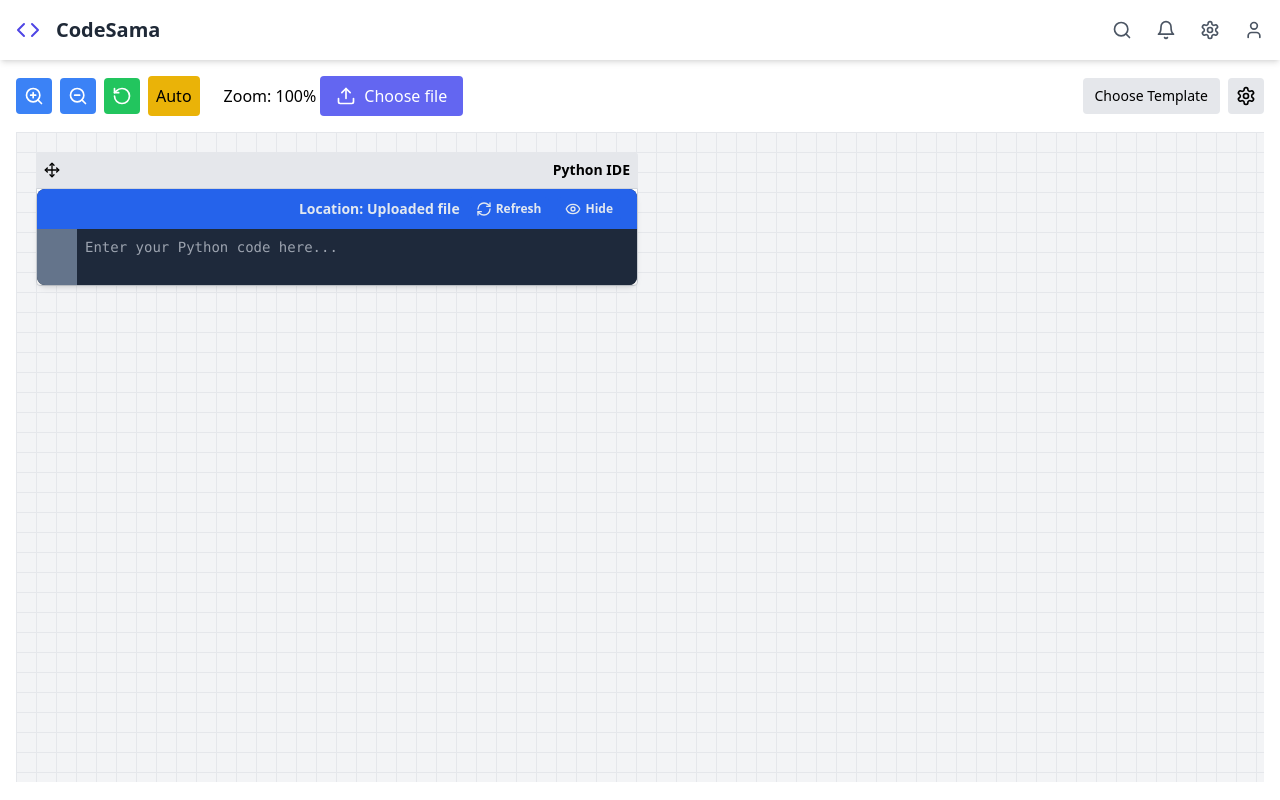
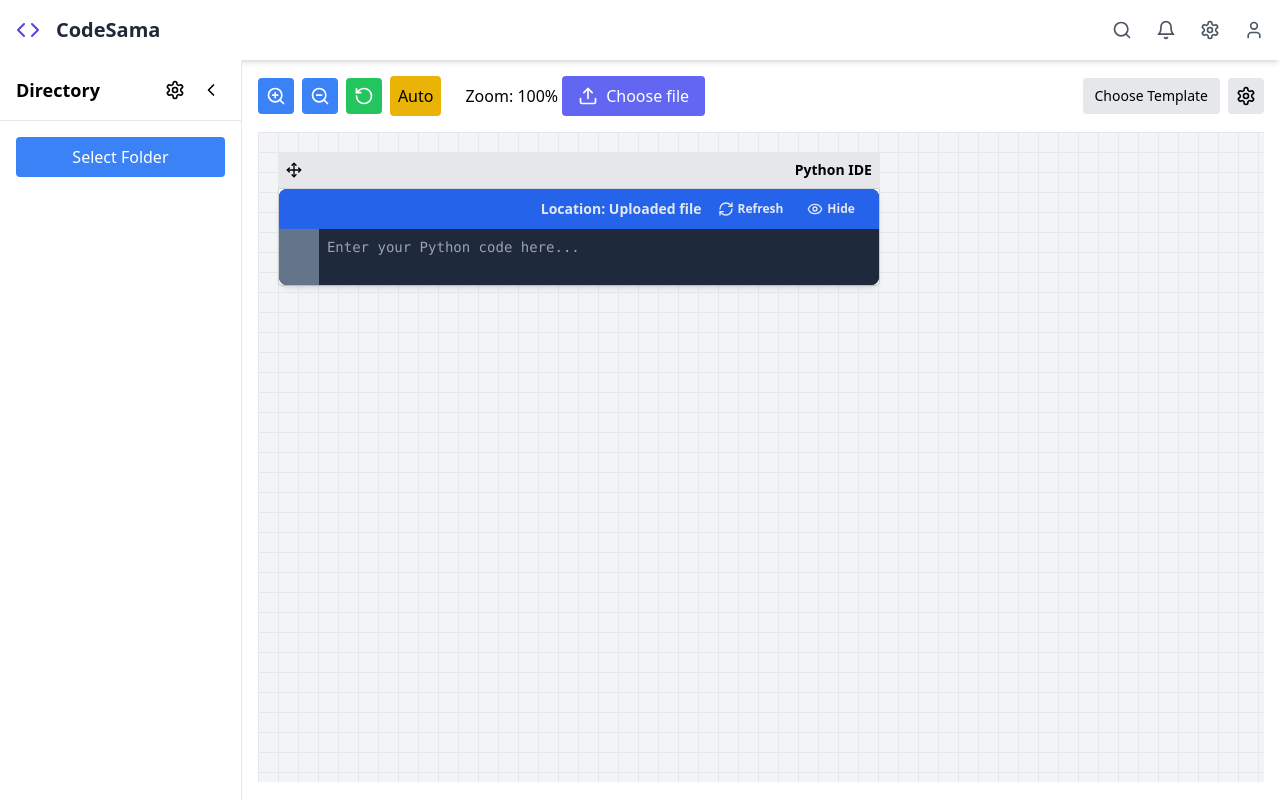
Before and after one commit to fridayowl/CodeSama, a React (Create React App) app: page / in a window 1280 px wide. Built offline with nearby package versions, Linux system fonts and the light colour scheme.

Commit message:
added directory view on the left side

```diff
--- a/src/App.tsx
+++ b/src/App.tsx
@@ -1,14 +1,24 @@
-import React from 'react';
+import React, { useState } from 'react';
 import NavBarMinimal from './NavBar';
 import DesignCanvas from './DesignCanvas';
+import Directory, { FileSystemItem } from './Directory';
 
 function App() {
+  const [directoryStructure, setDirectoryStructure] = useState<FileSystemItem[]>([]);
+
+  const handleFolderSelect = (folder: FileSystemItem[]) => {
+    setDirectoryStructure(folder);
+  };
+
   return (
     <div className="App flex flex-col h-screen">
       <NavBarMinimal />
-      <main className="flex-grow overflow-hidden">
-        <DesignCanvas />
-      </main>
+      <div className="flex-grow flex overflow-hidden">
+        <Directory items={directoryStructure} onFolderSelect={handleFolderSelect} />
+        <main className="flex-grow overflow-hidden">
+          <DesignCanvas />
+        </main>
+      </div>
     </div>
   );
 }
--- /dev/null
+++ b/src/Directory.tsx
@@ -0,0 +1,215 @@
+import React, { useState, useCallback, useMemo } from 'react';
+import { Folder, File, ChevronRight, ChevronDown, ChevronLeft, ChevronRight as ChevronRightExpand, Settings } from 'lucide-react';
+
+export interface FileSystemItem {
+    name: string;
+    type: 'file' | 'folder';
+    children?: FileSystemItem[];
+}
+
+interface DirectoryProps {
+    items: FileSystemItem[];
+    onFolderSelect: (folder: FileSystemItem[]) => void;
+}
+
+const commonFileTypes = [
+    '.py', '.js', '.ts', '.tsx', '.jsx',
+    '.html', '.css', '.scss', '.less',
+    '.java', '.c', '.cpp', '.cs', '.go',
+    '.rb', '.php', '.swift', '.kt', '.rs',
+    '.sql', '.json', '.xml', '.yaml', '.md'
+];
+
+const DirectoryItem: React.FC<{ item: FileSystemItem; depth: number; visibleTypes: string[] }> = ({ item, depth, visibleTypes }) => {
+    const [isOpen, setIsOpen] = useState(false);
+
+    const toggleOpen = () => {
+        if (item.type === 'folder') {
+            setIsOpen(!isOpen);
+        }
+    };
+
+    if (item.type === 'file') {
+        const extension = '.' + item.name.split('.').pop()?.toLowerCase();
+        if (!visibleTypes.includes(extension)) {
+            return null;
+        }
+    }
+
+    return (
+        <div>
+            <div
+                className="flex items-center cursor-pointer hover:bg-gray-100 py-1"
+                style={{ paddingLeft: `${depth * 16}px` }}
+                onClick={toggleOpen}
+            >
+                {item.type === 'folder' && (
+                    isOpen ? <ChevronDown size={16} className="mr-1" /> : <ChevronRight size={16} className="mr-1" />
+                )}
+                {item.type === 'folder' ? (
+                    <Folder size={16} className="mr-2 text-blue-500" />
+                ) : (
+                    <File size={16} className="mr-2 text-gray-500" />
+                )}
+                <span className="text-sm">{item.name}</span>
+            </div>
+            {item.type === 'folder' && isOpen && item.children && (
+                <div>
+                    {item.children.map((child, index) => (
+                        <DirectoryItem key={index} item={child} depth={depth + 1} visibleTypes={visibleTypes} />
+                    ))}
+                </div>
+            )}
+        </div>
+    );
+};
+
+const Directory: React.FC<DirectoryProps> = ({ items, onFolderSelect }) => {
+    const [isMinimized, setIsMinimized] = useState(false);
+    const [isSettingsOpen, setIsSettingsOpen] = useState(false);
+    const [visibleTypes, setVisibleTypes] = useState<string[]>(commonFileTypes);
+
+    const handleFolderSelect = useCallback(() => {
+        const input = document.createElement('input');
+        input.type = 'file';
+        input.webkitdirectory = true;
+
+        input.onchange = (e: Event) => {
+            const target = e.target as HTMLInputElement;
+            const files = target.files;
+            if (files) {
+                const fileSystem: FileSystemItem[] = [];
+                for (let i = 0; i < files.length; i++) {
+                    const file = files[i] as any;
+                    const path = file.webkitRelativePath.split('/');
+                    let currentLevel = fileSystem;
+
+                    path.forEach((name: string, index: number) => {
+                        if (index === path.length - 1) {
+                            currentLevel.push({ name, type: 'file' });
+                        } else {
+                            let folder = currentLevel.find(item => item.name === name && item.type === 'folder');
+                            if (!folder) {
+                                folder = { name, type: 'folder', children: [] };
+                                currentLevel.push(folder);
+                            }
+                            currentLevel = folder.children!;
+                        }
+                    });
+                }
+                onFolderSelect(fileSystem);
+            }
+        };
+
+        input.click();
+    }, [onFolderSelect]);
+
+    const toggleFileType = (fileType: string) => {
+        setVisibleTypes(prev =>
+            prev.includes(fileType)
+                ? prev.filter(type => type !== fileType)
+                : [...prev, fileType]
+        );
+    };
+
+    const selectAllFileTypes = () => {
+        setVisibleTypes([...commonFileTypes]);
+    };
+
+    const clearAllFileTypes = () => {
+        setVisibleTypes([]);
+    };
+
+    const filteredItems = useMemo(() => {
+        const filterItems = (items: FileSystemItem[]): FileSystemItem[] => {
+            return items.filter(item => {
+                if (item.type === 'folder') {
+                    const filteredChildren = item.children ? filterItems(item.children) : [];
+                    return filteredChildren.length > 0;
+                } else {
+                    const extension = '.' + item.name.split('.').pop()?.toLowerCase();
+                    return visibleTypes.includes(extension);
+                }
+            }).map(item => {
+                if (item.type === 'folder' && item.children) {
+                    return { ...item, children: filterItems(item.children) };
+                }
+                return item;
+            });
+        };
+        return filterItems(items);
+    }, [items, visibleTypes]);
+
+    return (
+        <div className={`bg-white border-r border-gray-200 transition-all duration-300 ${isMinimized ? 'w-12' : 'w-64'}`}>
+            <div className="flex justify-between items-center p-4 border-b border-gray-200">
+                {!isMinimized && <h2 className="text-lg font-semibold">Directory</h2>}
+                <div className="flex">
+                    {!isMinimized && (
+                        <button
+                            onClick={() => setIsSettingsOpen(!isSettingsOpen)}
+                            className="p-1 rounded hover:bg-gray-100 mr-2"
+                        >
+                            <Settings size={20} />
+                        </button>
+                    )}
+                    <button
+                        onClick={() => setIsMinimized(!isMinimized)}
+                        className="p-1 rounded hover:bg-gray-100"
+                    >
+                        {isMinimized ? <ChevronRightExpand size={20} /> : <ChevronLeft size={20} />}
+                    </button>
+                </div>
+            </div>
+            {!isMinimized && (
+                <div className="p-4">
+                    <button
+                        onClick={handleFolderSelect}
+                        className="w-full py-2 px-4 bg-blue-500 text-white rounded hover:bg-blue-600 transition duration-200"
+                    >
+                        Select Folder
+                    </button>
+                    {isSettingsOpen && (
+                        <div className="mt-4 border-t pt-4">
+                            <h3 className="font-semibold mb-2">File Types</h3>
+                            <div className="flex justify-between mb-2">
+                                <button
+                                    onClick={selectAllFileTypes}
+                                    className="text-sm text-blue-500 hover:text-blue-700"
+                                >
+                                    Select All
+                                </button>
+                                <button
+                                    onClick={clearAllFileTypes}
+                                    className="text-sm text-red-500 hover:text-red-700"
+                                >
+                                    Clear All
+                                </button>
+                            </div>
+                            <div className="max-h-40 overflow-y-auto">
+                                {commonFileTypes.map(fileType => (
+                                    <label key={fileType} className="flex items-center mb-1">
+                                        <input
+                                            type="checkbox"
+                                            checked={visibleTypes.includes(fileType)}
+                                            onChange={() => toggleFileType(fileType)}
+                                            className="mr-2"
+                                        />
+                                        <span className="text-sm">{fileType}</span>
+                                    </label>
+                                ))}
+                            </div>
+                        </div>
+                    )}
+                    <div className="mt-4 max-h-[calc(100vh-300px)] overflow-y-auto">
+                        {filteredItems.map((item, index) => (
+                            <DirectoryItem key={index} item={item} depth={0} visibleTypes={visibleTypes} />
+                        ))}
+                    </div>
+                </div>
+            )}
+        </div>
+    );
+};
+
+export default Directory;
```
Also changed, not shown: 1 other file (tests, documents, lock files or other folders).
